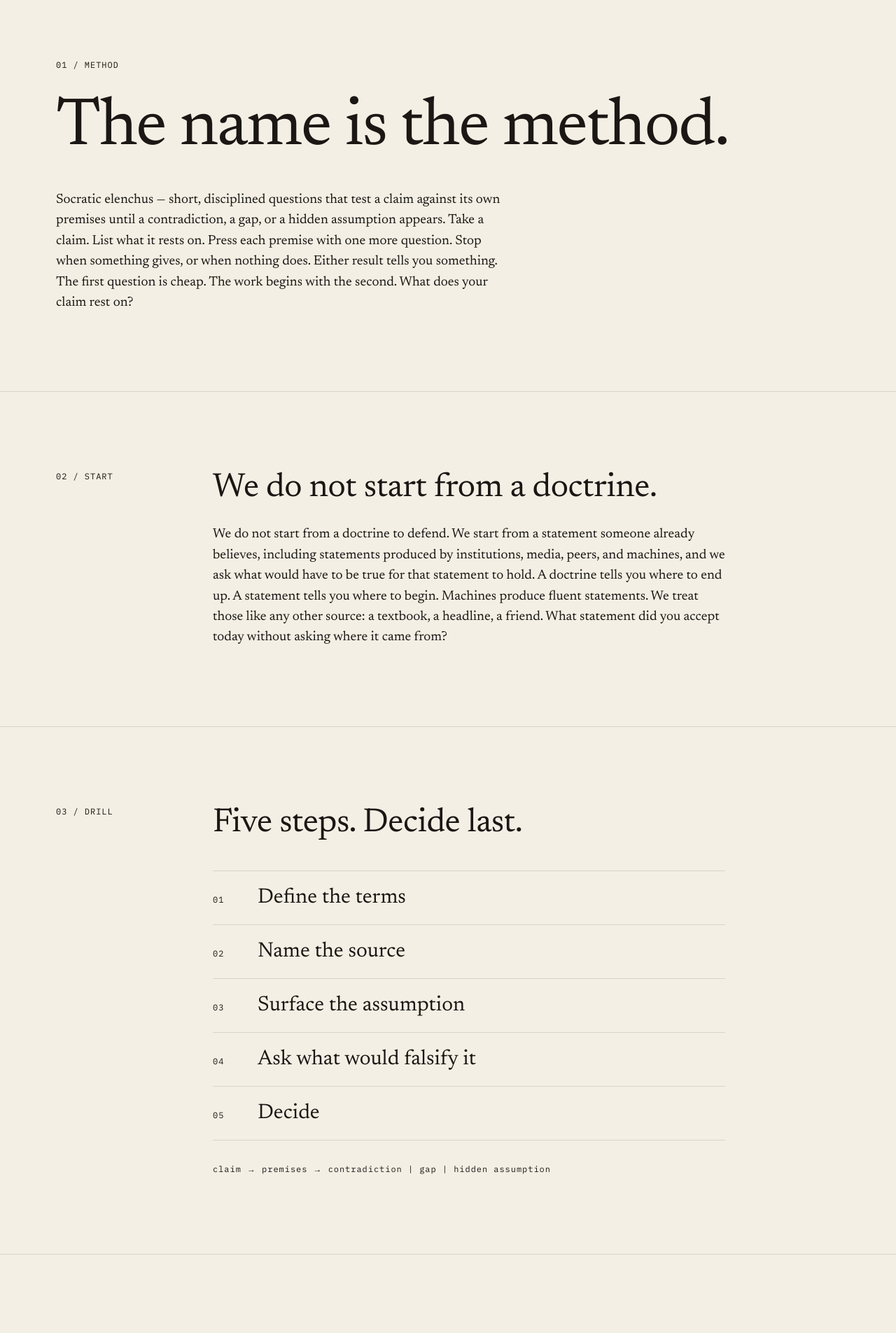
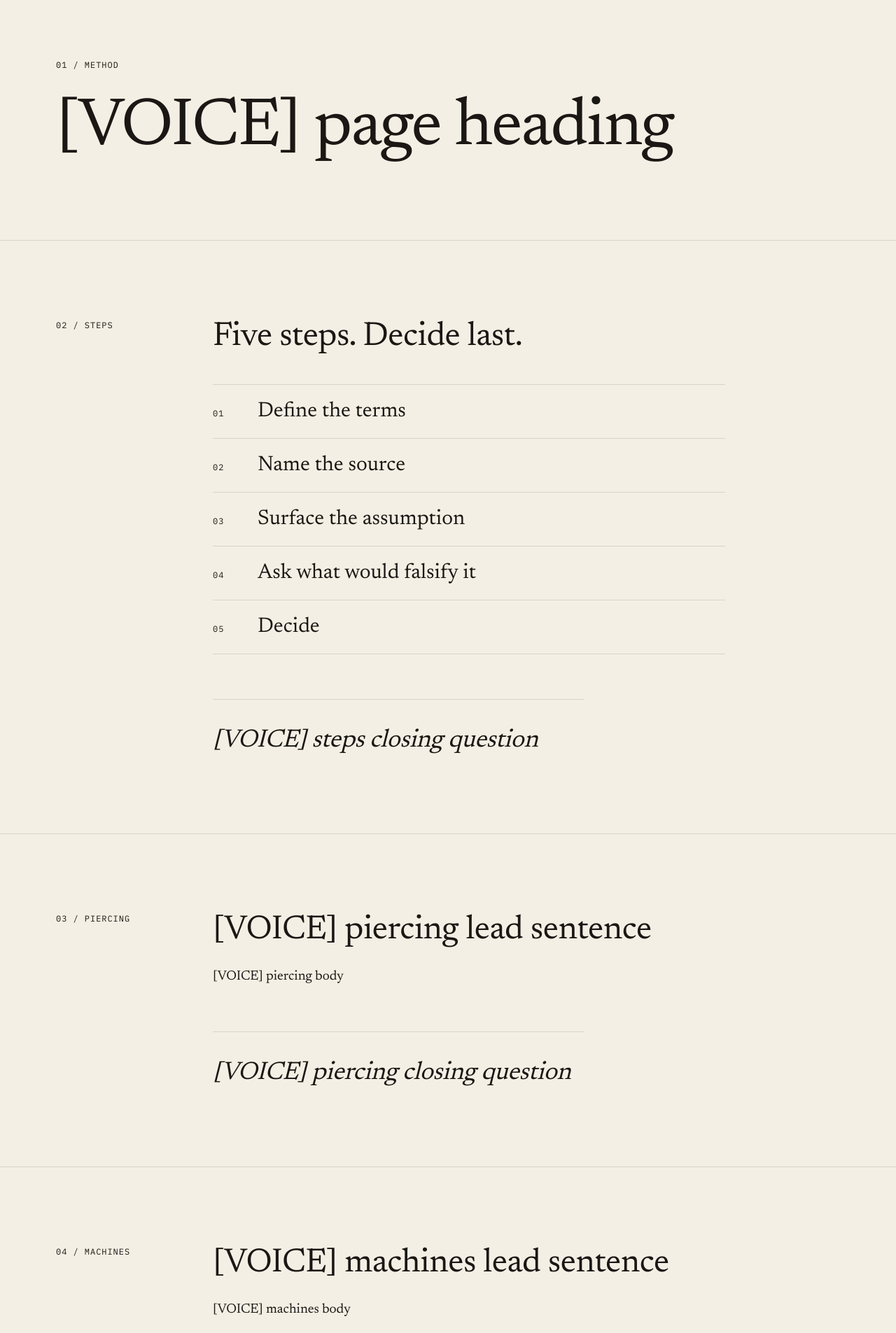
Before and after one commit to theravingrooster/elenchus-site, a Next.js app: page /method in a window 1280 px wide. Shown: the part 160-2065 px from the top of the page at 70% size. Built offline with nearby package versions, Linux system fonts and the light colour scheme.

Commit message:
Home second block, /for as two stacked sections, a closing question per /method block (#17)

```diff
--- a/app/for/page.tsx
+++ b/app/for/page.tsx
@@ -1,32 +1,18 @@
 import type { Metadata } from "next";
-import { Closing } from "@/components/Closing";
 import { PageHeader } from "@/components/PageHeader";
+import { QuestionBlock } from "@/components/Section";
 import { forPage } from "@/content/for";
 
 export const metadata: Metadata = { title: forPage.title };
 
-// PAGES.md: three short columns, same weight. No personas, no photos.
+// PAGES.md /for: two stacked full-width sections, no columns, each ending on its question (#17).
 export default function ForPage() {
   return (
     <>
       <PageHeader label={forPage.intro.label} heading={forPage.intro.heading} />
-
-      <section className="border-t border-rule">
-        <div className="mx-auto grid max-w-[88rem] md:grid-cols-3">
-          {forPage.columns.map((col) => (
-            <div
-              key={col.id}
-              className="border-b border-rule px-6 py-16 md:border-b-0 md:border-l md:px-10 md:py-24 md:first:border-l-0 lg:px-14"
-            >
-              <p className="mono-label">{col.id}</p>
-              <h2 className="mt-6 font-serif text-3xl leading-tight md:text-4xl">{col.heading}</h2>
-              <p className="mt-6">{col.body}</p>
-            </div>
-          ))}
-        </div>
-      </section>
-
-      <Closing label={forPage.closing.label} question={forPage.closing.question} />
+      {forPage.sections.map((s) => (
+        <QuestionBlock key={s.label} {...s} />
+      ))}
     </>
   );
 }
--- a/app/method/page.tsx
+++ b/app/method/page.tsx
@@ -1,43 +1,33 @@
 import type { Metadata } from "next";
-import { Closing } from "@/components/Closing";
 import { PageHeader } from "@/components/PageHeader";
-import { Section, SectionBody, SectionHeading } from "@/components/Section";
+import { QuestionBlock, Section, SectionHeading, SectionQuestion } from "@/components/Section";
 import { method } from "@/content/method";
 
 export const metadata: Metadata = { title: method.title };
 
+// PAGES.md /method: the five steps, piercing vs noise, and the optional machines block.
+// Each block ends on its own closing question (#17).
 export default function MethodPage() {
-  const [first, ...rest] = method.blocks;
   return (
     <>
-      <PageHeader label={first.label} heading={first.heading} body={first.body} />
+      <PageHeader label={method.header.label} heading={method.header.heading} />
 
-      {rest.map((block) => (
-        <Section key={block.label} label={block.label}>
-          <SectionHeading>{block.heading}</SectionHeading>
-          <SectionBody>{block.body}</SectionBody>
-        </Section>
-      ))}
-
-      <Section label={method.drill.label}>
-        <SectionHeading>{method.drill.heading}</SectionHeading>
+      <Section label={method.steps.label}>
+        <SectionHeading>{method.steps.heading}</SectionHeading>
         <ol className="mt-10 border-t border-rule">
-          {method.drill.steps.map((step, i) => (
+          {method.steps.steps.map((step, i) => (
             <li key={step} className="grid grid-cols-[4rem_1fr] items-baseline border-b border-rule py-5">
               <span className="mono-label">{String(i + 1).padStart(2, "0")}</span>
               <span className="font-serif text-2xl md:text-3xl">{step}</span>
             </li>
           ))}
         </ol>
-        <p className="mono-label mt-8 normal-case">{method.drill.aside}</p>
+        <SectionQuestion>{method.steps.question}</SectionQuestion>
       </Section>
 
-      <Section label={method.destination.label}>
-        <SectionHeading>{method.destination.heading}</SectionHeading>
-        <SectionBody>{method.destination.body}</SectionBody>
-      </Section>
+      <QuestionBlock {...method.piercing} />
 
-      <Closing label={method.closing.label} question={method.closing.question} />
+      {method.machines && <QuestionBlock {...method.machines} />}
     </>
   );
 }
--- a/components/Section.tsx
+++ b/components/Section.tsx
@@ -28,3 +28,36 @@ export function SectionHeading({ children }: { children: ReactNode }) {
 export function SectionBody({ children }: { children: ReactNode }) {
   return <p className="mt-6">{children}</p>;
 }
+
+// A section's own closing question: hairline above, serif italic. Smaller than the page
+// Closing so several can sit on one page (PAGES.md: every section ends on its question).
+export function SectionQuestion({ children }: { children: ReactNode }) {
+  return (
+    <p className="mt-12 max-w-[26ch] border-t border-rule pt-8 font-serif text-2xl italic leading-[1.1] tracking-[-0.01em] md:mt-16 md:pt-10 md:text-4xl">
+      {children}
+    </p>
+  );
+}
+
+// A block of Ryan's exact text: lead sentence in serif, body paragraphs, then its question.
+export function QuestionBlock({
+  label,
+  lead,
+  paragraphs,
+  question,
+}: {
+  label: string;
+  lead: string;
+  paragraphs: string[];
+  question: string;
+}) {
+  return (
+    <Section label={label}>
+      <SectionHeading>{lead}</SectionHeading>
+      {paragraphs.map((p, i) => (
+        <SectionBody key={i}>{p}</SectionBody>
+      ))}
+      <SectionQuestion>{question}</SectionQuestion>
+    </Section>
+  );
+}
--- a/content/for.ts
+++ b/content/for.ts
@@ -1,6 +1,7 @@
 // Owner: Elenchus Voice. Route: /for
 // Section labels (`NN / WORD`) are structural stand-ins from Studio; Voice may rename the word.
-// Spec: /docs/PAGES.md "`/for`". Three columns, same weight.
+// Spec: /docs/PAGES.md "`/for`". Two stacked full-width sections, no columns.
+// `[VOICE]` marks a slot Studio added for Voice to fill.
 
 export const forPage = {
   title: "For",
@@ -8,25 +9,19 @@ export const forPage = {
     label: "01 / FOR",
     heading: "Who stops at the first fluent answer?",
   },
-  columns: [
+  // `lead` is set large in serif; `paragraphs` is one entry per paragraph.
+  sections: [
     {
-      id: "A",
-      heading: "Students",
-      body: "You are rewarded for fluent first answers. Exams end before the second question starts. Ask it anyway.",
+      label: "02 / WHO",
+      lead: "[VOICE] who it is for, lead",
+      paragraphs: ["[VOICE] who it is for, body"],
+      question: "Which of your current beliefs have never been through the second question?",
     },
     {
-      id: "B",
-      heading: "Operators",
-      body: "You ship on claims you have not tested: a metric, a vendor's promise, a model's summary. Name the source before you build on it.",
-    },
-    {
-      id: "C",
-      heading: "Anyone",
-      body: "You notice that you stop at the first sentence that sounds finished. Noticing is not enough. Ask what that sentence rests on.",
+      label: "03 / NOT",
+      lead: "[VOICE] what it will not do, lead",
+      paragraphs: ["[VOICE] what it will not do, body"],
+      question: "What statement are you least willing to put under examination?",
     },
   ],
-  closing: {
-    label: "02 / THE SECOND QUESTION",
-    question: "Which of your current beliefs have never been through the second question?",
-  },
 };
--- a/content/home.ts
+++ b/content/home.ts
@@ -1,13 +1,22 @@
 // Owner: Elenchus Voice. Route: /
 // Section labels (`NN / WORD`) are structural stand-ins from Studio; Voice may rename the word.
-// Spec: /docs/PAGES.md "`/` Home".
+// Spec: /docs/PAGES.md "`/` Home". `[VOICE]` marks a slot Studio added for Voice to fill.
 
 export const home = {
-  // PAGES.md: pick one display line, do not stack.
-  display: "The first question is cheap.",
-  // PAGES.md: 2–3 sentences from the canonical paragraph. VOICE.md: ≤ 40 words.
-  body: "The work begins with the second. We start from a statement someone already believes, including statements produced by institutions, media, peers, and machines, and we ask what would have to be true for that statement to hold.",
+  // PAGES.md: the display line. Do not stack a second motto on it.
+  display: "[VOICE] display line",
+  // PAGES.md: three sentences, verbatim, one per entry. Each renders as its own paragraph.
+  sentences: ["[VOICE] sentence 1", "[VOICE] sentence 2", "[VOICE] sentence 3"],
   closing: {
     question: "What would have to be true for that to hold?",
   },
+  // PAGES.md: second block, below the first screen.
+  second: {
+    label: "02 / CLAIM",
+    // Set large in serif, like a section heading.
+    lead: "[VOICE] second block lead sentence",
+    // One entry per paragraph.
+    paragraphs: ["[VOICE] second block body"],
+    question: "[VOICE] second block closing question",
+  },
 };
--- a/content/method.ts
+++ b/content/method.ts
@@ -1,23 +1,16 @@
 // Owner: Elenchus Voice. Route: /method
 // Section labels (`NN / WORD`) are structural stand-ins from Studio; Voice may rename the word.
-// Spec: /docs/PAGES.md "`/method`".
+// Spec: /docs/PAGES.md "`/method`". Every block ends on its own closing question.
+// `[VOICE]` marks a slot Studio added for Voice to fill.
 
 export const method = {
   title: "Method",
-  blocks: [
-    {
-      label: "01 / METHOD",
-      heading: "The name is the method.",
-      body: "Socratic elenchus — short, disciplined questions that test a claim against its own premises until a contradiction, a gap, or a hidden assumption appears. Take a claim. List what it rests on. Press each premise with one more question. Stop when something gives, or when nothing does. Either result tells you something. The first question is cheap. The work begins with the second. What does your claim rest on?",
-    },
-    {
-      label: "02 / START",
-      heading: "We do not start from a doctrine.",
-      body: "We do not start from a doctrine to defend. We start from a statement someone already believes, including statements produced by institutions, media, peers, and machines, and we ask what would have to be true for that statement to hold. A doctrine tells you where to end up. A statement tells you where to begin. Machines produce fluent statements. We treat those like any other source: a textbook, a headline, a friend. What statement did you accept today without asking where it came from?",
-    },
-  ],
-  drill: {
-    label: "03 / DRILL",
+  header: {
+    label: "01 / METHOD",
+    heading: "[VOICE] page heading",
+  },
+  steps: {
+    label: "02 / STEPS",
     heading: "Five steps. Decide last.",
     steps: [
       "Define the terms",
@@ -26,15 +19,20 @@ export const method = {
       "Ask what would falsify it",
       "Decide",
     ],
-    aside: "claim → premises → contradiction | gap | hidden assumption",
+    question: "[VOICE] steps closing question",
   },
-  destination: {
-    label: "04 / DESTINATION",
-    heading: "Questioning is the drill. Judgment is the destination.",
-    body: "The aim is not to make people clever in argument or cynical about everything. It is to make them harder to fool — including by themselves — so they can act with clearer judgment. Winning a debate is a performance. Holding a claim you have tested is a judgment. The drill does not end in doubt. It ends in a decision you can defend to yourself. Then you act on it. When did you last change your mind because a premise failed?",
+  // Piercing vs noise. `lead` is set large in serif; `paragraphs` is one entry per paragraph.
+  piercing: {
+    label: "03 / PIERCING",
+    lead: "[VOICE] piercing lead sentence",
+    paragraphs: ["[VOICE] piercing body"],
+    question: "[VOICE] piercing closing question",
   },
-  closing: {
-    label: "05 / THE SECOND QUESTION",
-    question: "Where does this claim break if the hidden premise is false?",
-  },
+  // Optional (Method only). Set to null to drop the block.
+  machines: {
+    label: "04 / MACHINES",
+    lead: "[VOICE] machines lead sentence",
+    paragraphs: ["[VOICE] machines body"],
+    question: "[VOICE] machines closing question",
+  } as { label: string; lead: string; paragraphs: string[]; question: string } | null,
 };
```
Also changed, not shown: app/page.tsx (+17 -8 lines).
